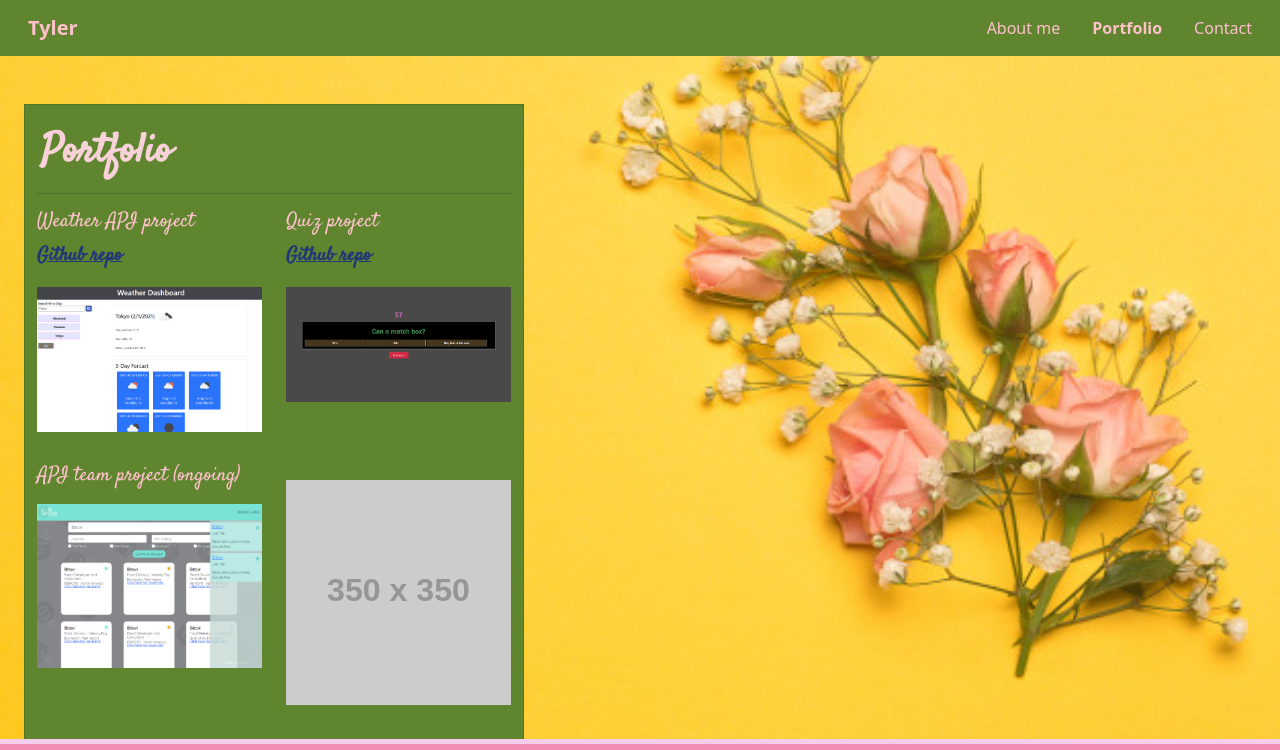
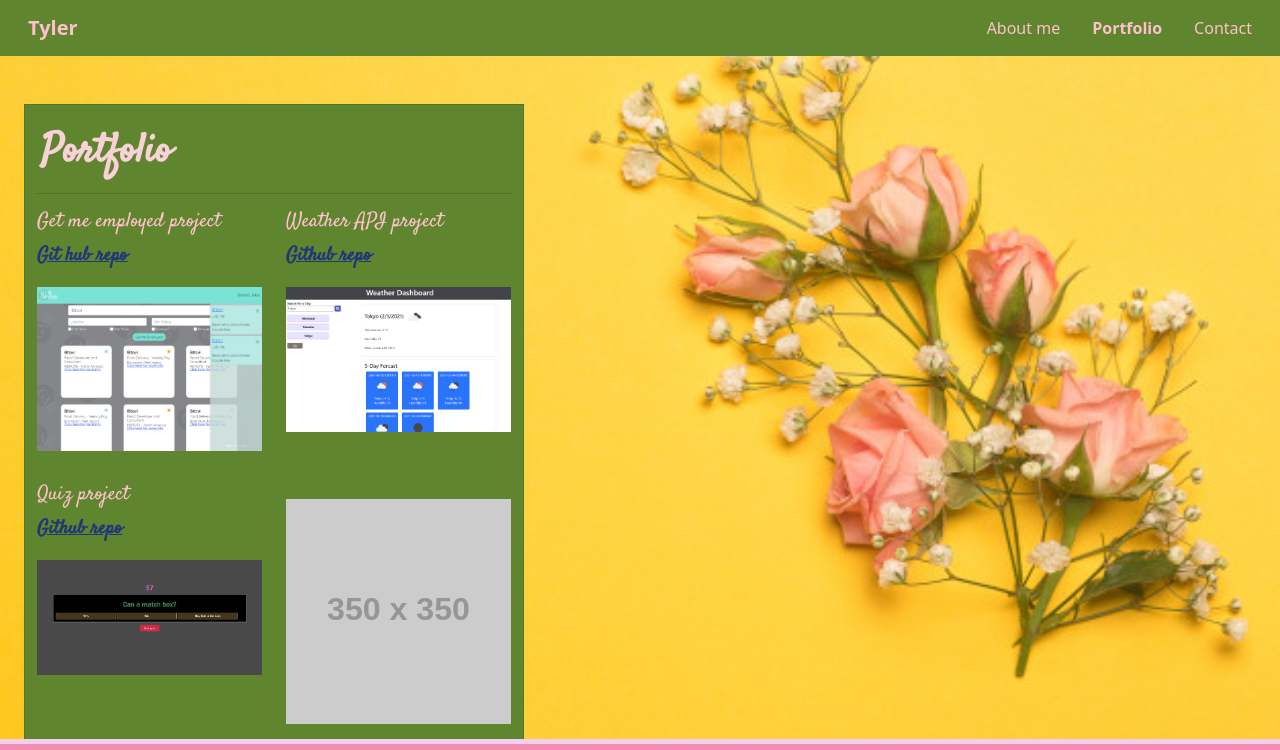
Before and after one commit to TylerPetri/Portfolio-Site-Bootstrap, a plain HTML site: page portfolio.html in a window 1280 px wide. Shown: the top 750 px of the page. Drawn offline with nearby package versions, Linux system fonts and the light colour scheme; placeholder pictures from the web are drawn by us.

Commit message:
updated portfolio

```diff
--- a/portfolio.html
+++ b/portfolio.html
@@ -78,6 +78,11 @@
                     <hr>
                     <section class="row">
                         <figure class="col-md-6">
+                            <h5>Get me employed project</h5>
+                            <a href="https://github.com/TeamCircleAlpha/GetMeEmployed.git" target="_blank" class="link">Git hub repo</a>
+                            <a href="https://teamcirclealpha.github.io/GetMeEmployed/" target="_blank"><img class="img-fluid mx-auto my-3 d-block" src="Assets/Project(ongoing).PNG" alt="API project"/></a>
+                        </figure>
+                        <figure class="col-md-6">
                             <h5>Weather API project</h5>
                             <a href="https://github.com/TylerPetri/Weather-search-3.0.git" target="_blank" class="link">Github repo</a>
                             <a href="https://tylerpetri.github.io/Weather-search-3.0/" target="_blank"><img class="img-fluid mx-auto my-3 d-block" src="Assets/WeatherSearch.png" alt="Weather search project"/></a>
@@ -86,10 +91,6 @@
                             <h5>Quiz project</h5>
                             <a href="https://github.com/TylerPetri/Code-Quiz.git" target="_blank" class="link">Github repo</a>
                             <a href="https://tylerpetri.github.io/Code-Quiz/" target="_blank"><img class="img-fluid mx-auto my-3 d-block" src="Assets/Quiz.png" alt="Quiz project"/></a>
-                        </figure>
-                        <figure class="col-md-6">
-                            <h5>API team project (ongoing)</h5>
-                            <img class="img-fluid mx-auto my-3 d-block" src="Assets/Project(ongoing).PNG" alt="API project"/>
                         </figure>
                         <figure class="col-md-6">
                             <img class="img-fluid mx-auto my-3 d-block" src="https://via.placeholder.com/350" alt="placeholder"/>
```
Also changed, not shown: Contact.html (+1 -1 lines), index.html (+0 -3 lines).
